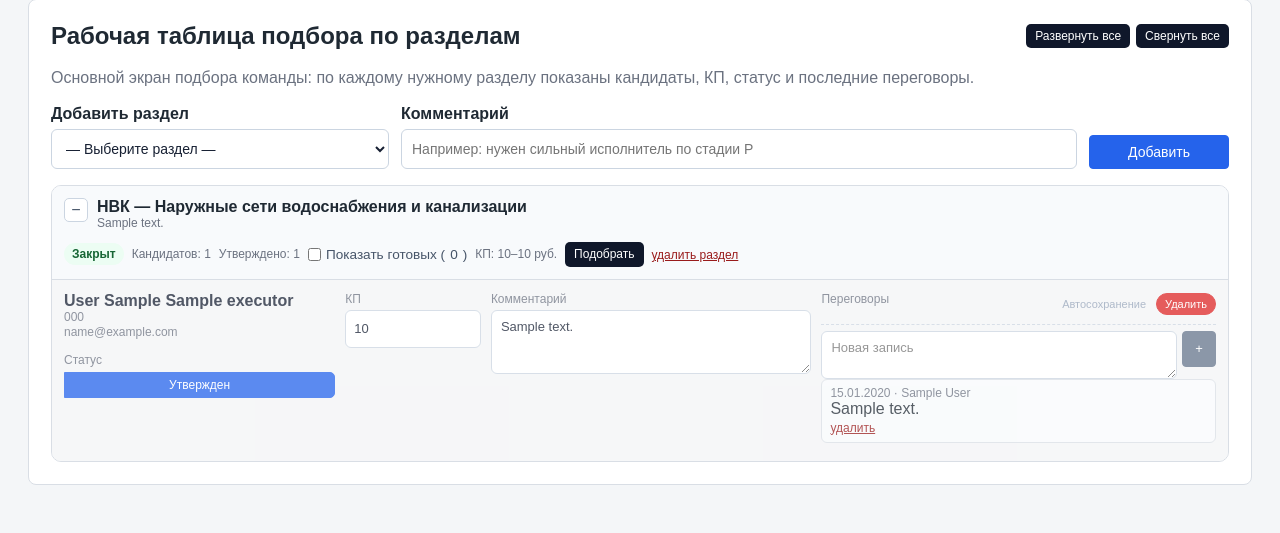
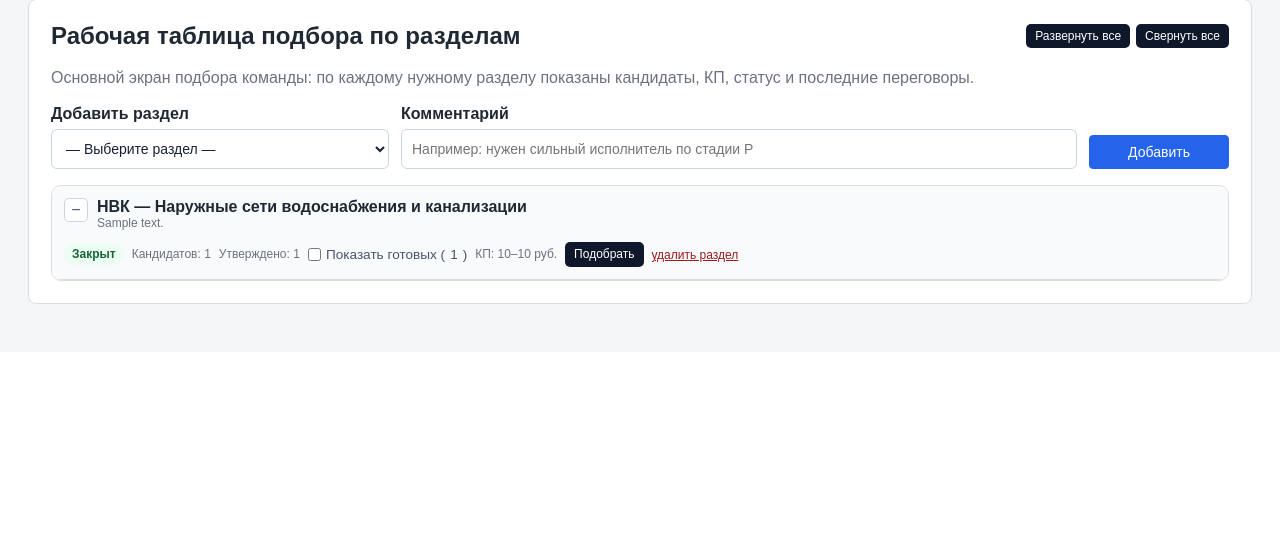
Before and after one commit to aTBepTKa/contractors_db, a Django app: page /projects/1/ in a window 1280 px wide, after a click that opens the changed part. Shown: the part 631-1164 px from the top of the page. After the commit the page ends 935 px from the top, so only its background shows below. Run offline with Django 5.2, Linux system fonts and the light colour scheme; a user stored in the database is signed in; data comes from the database, SQL or seed files in the repository; tables that the repository leaves empty hold one stand-in row (values such as "Sample post").

Commit message:
Fix live ready selection visibility

```diff
--- a/directory/static/directory/css/main.css
+++ b/directory/static/directory/css/main.css
@@ -1475,6 +1475,10 @@ button:hover,
     margin: 0;
 }
 
+.work-selection-row[hidden] {
+    display: none;
+}
+
 .summary-metrics {
     grid-template-columns: repeat(2, minmax(0, 1fr));
     gap: 6px;
--- a/directory/templates/directory/project_detail.html
+++ b/directory/templates/directory/project_detail.html
@@ -271,8 +271,8 @@
                                     class="work-selection-row {% if row.selection.executor.status.name != 'Активный' %}inactive{% endif %}"
                                     id="selection-{{ row.selection.id }}"
                                     data-autosave-url="/selections/{{ row.selection.id }}/update/"
-                                    data-ready-selection="{% if row.selection.status.name == 'Готов' %}true{% else %}false{% endif %}"
-                                    {% if row.selection.status.name == 'Готов' %}hidden{% endif %}
+                                    data-ready-selection="{% if row.selection.status.name == 'Готов' or row.selection.status.name == 'Утвержден' %}true{% else %}false{% endif %}"
+                                    {% if row.selection.status.name == 'Готов' or row.selection.status.name == 'Утвержден' %}hidden{% endif %}
                                 >
                                     <div class="work-cell work-executor">
                                         <a class="executor-name-link" href="/executors/{{ row.selection.executor.id }}/">
@@ -1098,7 +1098,7 @@
                 const wrapper = control.closest(".selection-status-wrap");
                 wrapper.classList.remove(...statusClasses);
                 wrapper.classList.add(result.status_css_class);
-                row.dataset.readySelection = result.status_name === "Готов" ? "true" : "false";
+                row.dataset.readySelection = ["Готов", "Утвержден"].includes(result.status_name) ? "true" : "false";
                 const readyToggle = row.closest(".work-section").querySelector("[data-show-ready]");
                 row.hidden = row.dataset.readySelection === "true" && !readyToggle.checked;
             }
--- a/directory/views.py
+++ b/directory/views.py
@@ -765,7 +765,7 @@ def project_detail(request, project_id):
         ready_selection_count = sum(
             1
             for selection in need_selections
-            if selection.status and selection.status.name == "Готов"
+            if selection.status and selection.status.name in {"Готов", "Утвержден"}
         )
 
         need_status = get_need_status(need_selections)
@@ -998,7 +998,10 @@ def update_project_selection(request, selection_id):
                         for item in section_selections
                     ),
                     "ready_count": sum(
-                        bool(item.status and item.status.name == "Готов")
+                        bool(
+                            item.status
+                            and item.status.name in {"Готов", "Утвержден"}
+                        )
                         for item in section_selections
                     ),
                 }
```
Also changed, not shown: directory/tests.py (+19 -0 lines).
